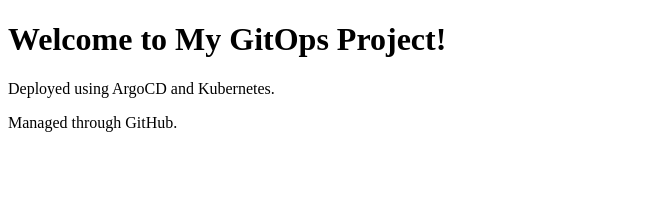
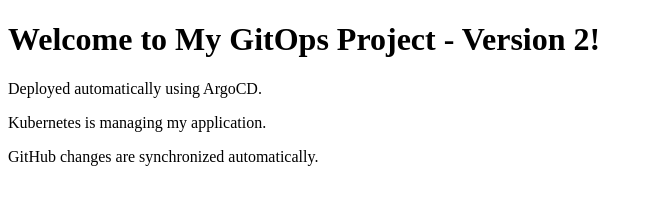
Before and after one commit to prabhajayaraj/-ArgoCD-and-Kubernetes, a plain HTML site: page app/index.html in a window 1280 px wide. Shown: the whole page, without its empty margins (0-653 px from the left). Drawn offline with Linux system fonts and the light colour scheme.

Commit message:
Update website to version 2

```diff
--- a/app/index.html
+++ b/app/index.html
@@ -4,8 +4,9 @@
     <title>GitOps Demo</title>
 </head>
 <body>
-    <h1>Welcome to My GitOps Project!</h1>
-    <p>Deployed using ArgoCD and Kubernetes.</p>
-    <p>Managed through GitHub.</p>
+    <h1>Welcome to My GitOps Project - Version 2!</h1>
+    <p>Deployed automatically using ArgoCD.</p>
+    <p>Kubernetes is managing my application.</p>
+    <p>GitHub changes are synchronized automatically.</p>
 </body>
 </html>
```
